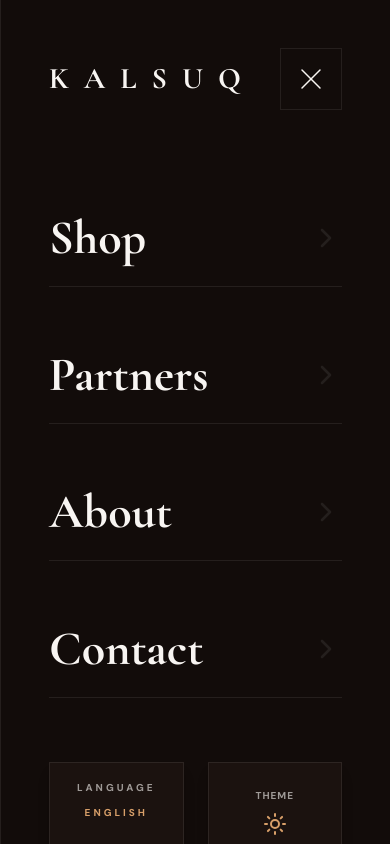
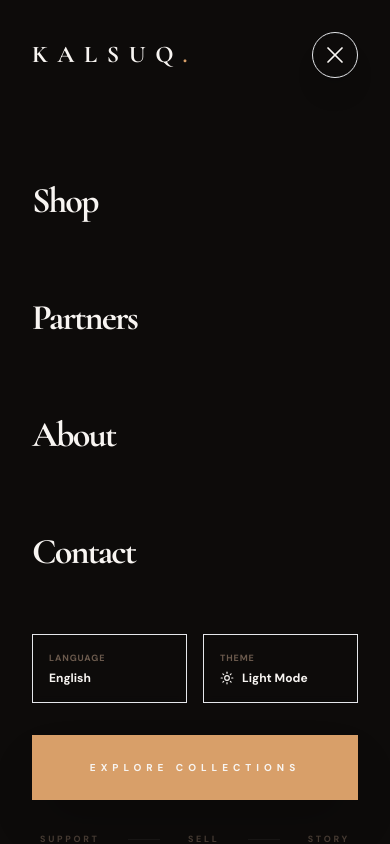
Before and after one commit to Neway21236/KalSuuq, a Next.js app: page / in a window 390 px wide. Both pictures are taken after a click on the button 351 px from the left and 75 px from the top of the page. Shown: the top 844 px of the page. Built offline with nearby package versions, Linux system fonts and the light colour scheme.

Commit message:
style: overhaul mobile navigation with premium aesthetics and responsive typography

```diff
--- a/src/components/layout/Navbar.tsx
+++ b/src/components/layout/Navbar.tsx
@@ -146,85 +146,140 @@ export default function Navbar() {
               animate={{ opacity: 1 }}
               exit={{ opacity: 0 }}
               onClick={() => setIsMobileMenuOpen(false)}
-              className="fixed inset-0 bg-ink/80 backdrop-blur-xl z-[60] md:hidden"
+              className="fixed inset-0 bg-ink/90 backdrop-blur-md z-[60] md:hidden"
             />
             <motion.div
-              initial={{ x: '100%' }}
-              animate={{ x: 0 }}
-              exit={{ x: '100%' }}
-              transition={{ type: 'spring', damping: 25, stiffness: 200 }}
-              className="fixed inset-y-0 right-0 w-full max-w-md bg-surface z-[70] md:hidden flex flex-col p-12 border-l border-border-primary shadow-2xl transition-colors duration-300"
+              initial={{ x: '100%', opacity: 0.5 }}
+              animate={{ x: 0, opacity: 1 }}
+              exit={{ x: '100%', opacity: 0.5 }}
+              transition={{ type: 'spring', damping: 30, stiffness: 300 }}
+              className="fixed inset-y-0 right-0 w-full bg-surface dark:bg-[#0D0B0A] z-[70] md:hidden flex flex-col p-8 sm:p-12 overflow-y-auto overflow-x-hidden"
             >
-              <div className="flex items-center justify-between mb-20">
-                <span className="font-display font-bold text-3xl tracking-[0.5em] text-text-primary uppercase">
-                  Kalsuq
-                </span>
-                <button aria-label="Close mobile menu" onClick={() => setIsMobileMenuOpen(false)} className="text-text-primary hover:text-accent transition-all p-3 border border-border-primary hover:bg-accent/5">
-                  <X size={36} strokeWidth={1} />
+              {/* Decorative Background Element */}
+              <div className="absolute top-[-10%] right-[-10%] w-[50%] h-[40%] bg-accent/10 blur-[120px] rounded-full pointer-events-none" />
+              <div className="absolute bottom-[-10%] left-[-10%] w-[50%] h-[40%] bg-accent/5 blur-[120px] rounded-full pointer-events-none" />
+
+              <div className="flex items-center justify-between mb-12 sm:mb-20 relative z-10">
+                <Link href="/" onClick={() => setIsMobileMenuOpen(false)} className="font-display font-bold text-2xl tracking-[0.4em] text-text-primary uppercase">
+                  Kalsuq<span className="text-accent">.</span>
+                </Link>
+                <button
+                  aria-label="Close mobile menu"
+                  onClick={() => setIsMobileMenuOpen(false)}
+                  className="text-text-primary hover:text-accent transition-all p-2 rounded-full border border-border-primary/50 bg-surface-card/50 backdrop-blur-sm shadow-xl"
+                >
+                  <X size={28} strokeWidth={1.5} />
                 </button>
               </div>
 
-              <div className="flex flex-col space-y-10">
+              <nav className="flex flex-col space-y-2 relative z-10">
                 {navLinks.map((link, idx) => (
                   <motion.div
                     key={link.name}
-                    initial={{ opacity: 0, x: 20 }}
+                    initial={{ opacity: 0, x: 50 }}
                     animate={{ opacity: 1, x: 0 }}
-                    transition={{ delay: idx * 0.1 }}
+                    transition={{ delay: 0.1 + idx * 0.08, ease: [0.22, 1, 0.36, 1] }}
                   >
                     <Link
                       href={link.href}
                       className={cn(
-                        "text-5xl font-display font-bold py-6 border-b border-border-primary flex items-center justify-between group transition-all",
-                        pathname === link.href ? "text-accent" : "text-text-primary",
-                        language === 'am' && "font-ethiopic text-4xl"
+                        "group block py-4 flex items-baseline justify-between transition-all duration-500",
+                        pathname === link.href ? "text-accent" : "text-text-primary hover:text-accent"
                       )}
                     >
-                      <span>{language === 'en' ? link.name : link.nameAm}</span>
-                      <ChevronRight size={32} className="text-border-primary group-hover:text-accent transition-all group-hover:translate-x-3" />
+                      <div className="flex flex-col">
+                        <span className="text-[10px] text-accent/40 font-bold uppercase tracking-[0.5em] mb-1 opacity-0 group-hover:opacity-100 transition-all duration-500 transform translate-y-2 group-hover:translate-y-0">
+                          {idx + 1 < 10 ? `0${idx + 1}` : idx + 1}
+                        </span>
+                        <span className={cn(
+                          "text-4xl sm:text-5xl md:text-6xl font-display font-bold tracking-tighter leading-none transition-transform duration-500 group-hover:translate-x-2",
+                          language === 'am' && "font-ethiopic text-3xl sm:text-4xl"
+                        )}>
+                          {language === 'en' ? link.name : link.nameAm}
+                        </span>
+                      </div>
+                      <ChevronRight
+                        size={32}
+                        className={cn(
+                          "transition-all duration-500 opacity-0 group-hover:opacity-100 group-hover:translate-x-2",
+                          pathname === link.href ? "opacity-100 text-accent" : "text-border-primary"
+                        )}
+                        strokeWidth={1}
+                      />
                     </Link>
                   </motion.div>
                 ))}
-              </div>
+              </nav>
 
-              <div className="mt-auto pt-16 space-y-10">
-                <div className="grid grid-cols-2 gap-6">
-                  <button
+              <div className="mt-auto pt-12 space-y-8 relative z-10">
+                <div className="grid grid-cols-2 gap-4">
+                  <motion.button
+                    initial={{ opacity: 0, y: 20 }}
+                    animate={{ opacity: 1, y: 0 }}
+                    transition={{ delay: 0.5 }}
                     onClick={() => setLanguage(language === 'en' ? 'am' : 'en')}
                     className={cn(
-                      "text-[10px] font-bold tracking-[0.3em] uppercase px-6 py-4 border border-border-primary text-text-primary flex flex-col items-center space-y-2 active:scale-95 transition-all bg-surface-card shadow-lg",
-                      language === 'am' && "font-ethiopic tracking-normal text-xs"
+                      "flex flex-col items-start p-4 border border-border-primary/50 bg-surface-card/30 backdrop-blur-sm transition-all hover:border-accent group",
+                      language === 'am' && "font-ethiopic"
                     )}
                   >
-                    <span className="opacity-60">{language === 'en' ? 'Language' : 'ቋንቋ'}</span>
-                    <span className="text-accent">{language === 'en' ? 'English' : 'አማርኛ'}</span>
-                  </button>
+                    <span className="text-[9px] text-text-muted uppercase font-bold tracking-widest mb-1">{language === 'en' ? 'Language' : 'ቋንቋ'}</span>
+                    <span className="text-xs font-bold text-text-primary group-hover:text-accent transition-colors">{language === 'en' ? 'English' : 'አማርኛ'}</span>
+                  </motion.button>
 
-                  <button
+                  <motion.button
+                    initial={{ opacity: 0, y: 20 }}
+                    animate={{ opacity: 1, y: 0 }}
+                    transition={{ delay: 0.6 }}
                     onClick={() => setTheme(theme === 'dark' ? 'light' : 'dark')}
-                    className="p-6 border border-border-primary text-text-primary active:scale-95 transition-all bg-surface-card shadow-lg flex flex-col items-center space-y-2"
+                    className="flex flex-col items-start p-4 border border-border-primary/50 bg-surface-card/30 backdrop-blur-sm transition-all hover:border-accent group"
                   >
-                    <span className="opacity-60 uppercase text-[10px] tracking-widest font-bold">{language === 'en' ? 'Theme' : 'ገጽታ'}</span>
-                    {theme === 'dark' ? <Sun size={24} className="text-accent" /> : <Moon size={24} className="text-accent" />}
-                  </button>
+                    <span className="text-[9px] text-text-muted uppercase font-bold tracking-widest mb-1">{language === 'en' ? 'Theme' : 'ገጽታ'}</span>
+                    <div className="flex items-center space-x-2 text-xs font-bold text-text-primary group-hover:text-accent transition-colors">
+                      {theme === 'dark' ? (
+                        <>
+                          <Sun size={14} />
+                          <span>Light Mode</span>
+                        </>
+                      ) : (
+                        <>
+                          <Moon size={14} />
+                          <span>Dark Mode</span>
+                        </>
+                      )}
+                    </div>
+                  </motion.button>
                 </div>
 
-                <Link
-                  href="/shop"
-                  onClick={() => setIsMobileMenuOpen(false)}
-                  className={cn(
-                    "block w-full bg-accent text-white dark:text-ink text-center py-7 text-[10px] font-bold tracking-[0.5em] uppercase shadow-2xl active:scale-95 transition-all",
-                    language === 'am' && "font-ethiopic tracking-normal text-sm"
-                  )}
+                <motion.div
+                  initial={{ opacity: 0, y: 20 }}
+                  animate={{ opacity: 1, y: 0 }}
+                  transition={{ delay: 0.7 }}
                 >
-                  {language === 'en' ? 'Shop the Collection' : 'አሁኑኑ ይግዙ'}
-                </Link>
+                  <Link
+                    href="/shop"
+                    onClick={() => setIsMobileMenuOpen(false)}
+                    className={cn(
+                      "block w-full bg-accent text-white dark:text-ink text-center py-6 text-[10px] font-bold tracking-[0.5em] uppercase shadow-2xl active:scale-[0.98] transition-all hover:bg-accent-hover",
+                      language === 'am' && "font-ethiopic tracking-normal text-sm"
+                    )}
+                  >
+                    {language === 'en' ? 'Explore Collections' : 'አሁኑኑ ይግዙ'}
+                  </Link>
+                </motion.div>
 
-                <div className="flex justify-center space-x-12 text-[10px] text-text-secondary uppercase tracking-[0.4em] font-bold opacity-80 pt-6">
-                  <Link href="/contact" className="hover:text-accent transition-all">Support</Link>
-                  <Link href="/partners" className="hover:text-accent transition-all">Sell</Link>
-                  <Link href="/about" className="hover:text-accent transition-all">Story</Link>
-                </div>
+                <motion.div
+                  initial={{ opacity: 0 }}
+                  animate={{ opacity: 0.6 }}
+                  transition={{ delay: 0.8 }}
+                  className="flex justify-between items-center px-2 text-[9px] text-text-muted uppercase tracking-[0.3em] font-bold"
+                >
+                  <Link href="/contact" className="hover:text-accent transition-colors">Support</Link>
+                  <div className="h-px w-8 bg-border-primary" />
+                  <Link href="/partners" className="hover:text-accent transition-colors">Sell</Link>
+                  <div className="h-px w-8 bg-border-primary" />
+                  <Link href="/about" className="hover:text-accent transition-colors">Story</Link>
+                </motion.div>
               </div>
             </motion.div>
           </>
```
